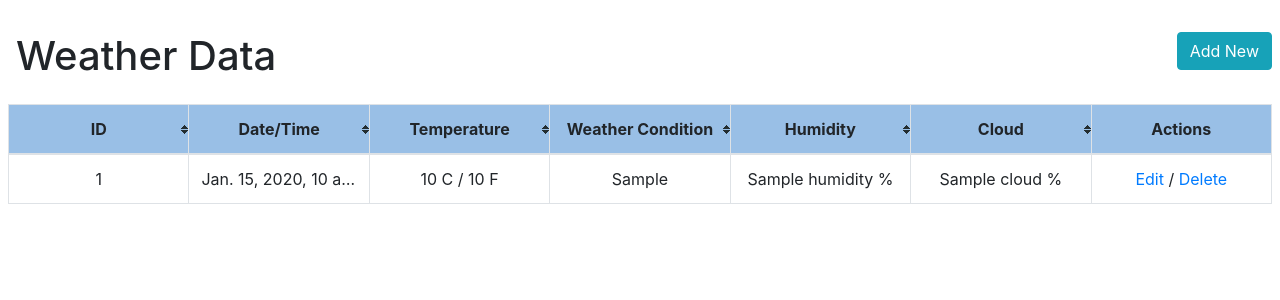
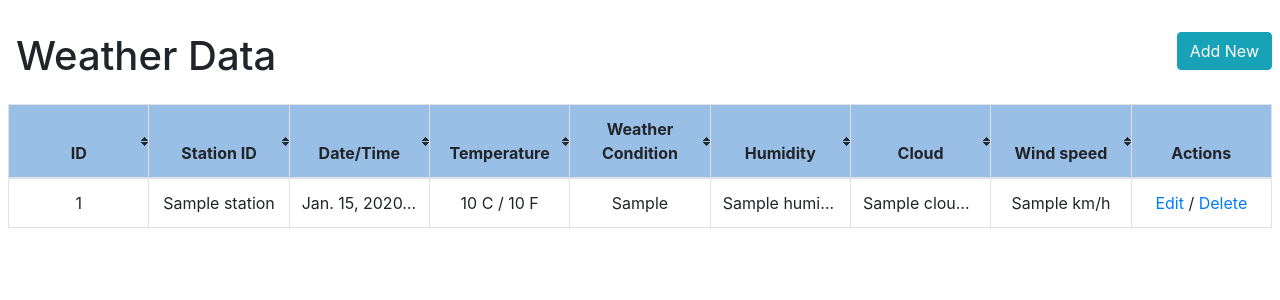
Before and after one commit to sush-mit/weather-data-collector, a Django app: template WeatherData/templates/WeatherData/data.html in a window 1280 px wide. Shown: the part 48-348 px from the top of the page. Run offline with Django 3.2, Linux system fonts and the light colour scheme; the template is opened without the code that fills it: most values are stand-ins (such as "Sample title", 1, 10 or a date in 2020); some libraries are stand-ins or nearby versions.

Commit message:
Changed how weather data pages work.

```diff
--- a/Station/models.py
+++ b/Station/models.py
@@ -27,7 +27,7 @@ class Station(models.Model):
     date_updated = models.DateTimeField(auto_now=True, null=True)
 
     def __str__(self):
-        return self.name
+        return str(self.id)
 
     def get_absolute_url(self):
         return reverse("station_data")
--- a/WeatherData/forms.py
+++ b/WeatherData/forms.py
@@ -13,7 +13,7 @@ class WeatherDataInputForm(forms.ModelForm):
 
   class Meta:
       model = WeatherData
-      fields =  ("date_time", "temperature_c", "weather_condition", "humidity", "cloud")
+      fields =  ("station", "date_time", "temperature_c", "weather_condition", "humidity", "cloud", "wind_kph")
 
 
 class WeatherDataDeleteForm(forms.Form):
--- a/WeatherData/models.py
+++ b/WeatherData/models.py
@@ -14,9 +14,10 @@ class WeatherData(models.Model):
     weather_condition = models.CharField(max_length=255, null=True)
     humidity = models.DecimalField(max_digits=5, decimal_places=2, null=True)
     cloud = models.DecimalField(max_digits=5, decimal_places=2, null=True)
+    wind_kph = models.DecimalField(max_digits=5, decimal_places=2, null=True)
 
     def __str__(self):
         return f"{self.date_time}"
 
     def get_absolute_url(self):
-        return reverse("weather_data_data", kwargs={"station_id": self.station.pk})
+        return reverse("weather_data_data")
--- a/WeatherData/templates/WeatherData/data.html
+++ b/WeatherData/templates/WeatherData/data.html
@@ -55,23 +55,27 @@
       <thead class="text-center">
           <tr>
               <th scope="col">ID</th>
+              <th scope="col">Station ID</th>
               <th scope="col">Date/Time</th>
               <th scope="col">Temperature</th>
               <th scope="col">Weather Condition</th>
               <th scope="col">Humidity</th>
               <th scope="col">Cloud</th>
+              <th scope="col">Wind speed</th>
               <th scope="col" class="tablesorter-noSort">Actions</th>
           </tr>
       </thead>
       <tbody>
           {% for item in data %}
               <tr>
-                  <td class="text-center scrollable">{{ item.id }}</td>
-                  <td class="text-center scrollable">{{ item.date_time }}</td>
-                  <td class="text-center scrollable">{{item.temperature_c}} C / {{ item.temperature_f }} F</td>
-                  <td class="text-center scrollable">{{ item.weather_condition }}</td>
-                  <td class="text-center scrollable">{{ item.humidity }} %</td>
-                  <td class="text-center scrollable">{{ item.cloud }} %</td>
+                  <td class="text-center scrollable" data-toggle="tooltip" title="{{ item.id }}">{{ item.id }}</td>
+                  <td class="text-center scrollable" data-toggle="tooltip" title="{{ item.station }}">{{ item.station }}</td>
+                  <td class="text-center scrollable" data-toggle="tooltip" title="{{ item.date_time }}">{{ item.date_time }}</td>
+                  <td class="text-center scrollable" data-toggle="tooltip" title="{{item.temperature_c}} C / {{ item.temperature_f }} F">{{item.temperature_c}} C / {{ item.temperature_f }} F</td>
+                  <td class="text-center scrollable" data-toggle="tooltip" title="{{ item.weather_condition }}">{{ item.weather_condition }}</td>
+                  <td class="text-center scrollable" data-toggle="tooltip" title="{{ item.humidity }} %">{{ item.humidity }} %</td>
+                  <td class="text-center scrollable" data-toggle="tooltip" title="{{ item.cloud }} %">{{ item.cloud }} %</td>
+                  <td class="text-center scrollable" data-toggle="tooltip" title="{{ item.wind_kph }} km/h">{{ item.wind_kph }} km/h</td>
                   <td class="text-center pl-0 pr-0">
                     <a href="{{ request.path }}/{{ item.pk }}/edit">Edit</a>
                     /
--- a/WeatherData/templates/WeatherData/weatherdata_confirm_delete.html
+++ b/WeatherData/templates/WeatherData/weatherdata_confirm_delete.html
@@ -27,6 +27,6 @@
 {% block button %}
 <form method="post" class="float-right pr-2">{% csrf_token %}
   <input class="btn btn-outline-danger" type="submit" value="Confirm"/>
-  <a href="{% url 'weather_data_data' station_id %}" class="btn btn-outline-secondary">Cancel</a>
+  <a href="{% url 'weather_data_data' %}" class="btn btn-outline-secondary">Cancel</a>
 </form>
 {% endblock button %}
--- a/main/templates/main/base.html
+++ b/main/templates/main/base.html
@@ -27,6 +27,7 @@
             <a href="/", class="nav-link active">Home</a>
             {% if user.is_authenticated %}
               <a href="/stations", class="nav-link active">Stations</a>
+              <a href="/weather_data", class="nav-link active">Data</a>
             {% endif %}
           </ul>
           <ul class="nav justify-content-end">
```
Also changed, not shown: Station/templates/Station/data.html (+8 -10 lines), WeatherData/templates/WeatherData/edit.html (+13 -1 lines), WeatherData/templates/WeatherData/input.html (+13 -1 lines), WeatherData/urls.py (+4 -4 lines), WeatherData/views.py (+5 -21 lines), WeatherData/migrations/0004_weatherdata_wind_kph.py (added).
